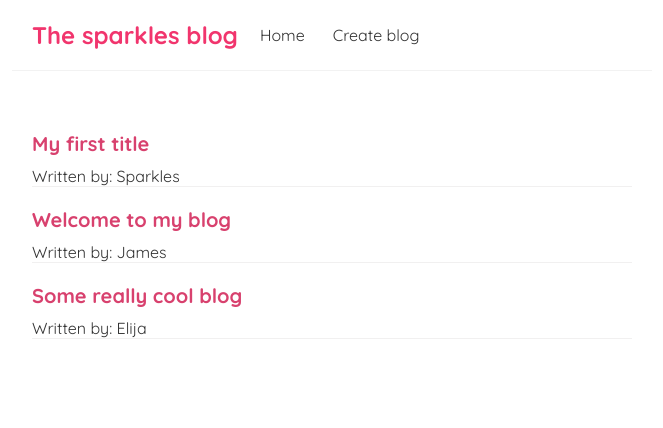
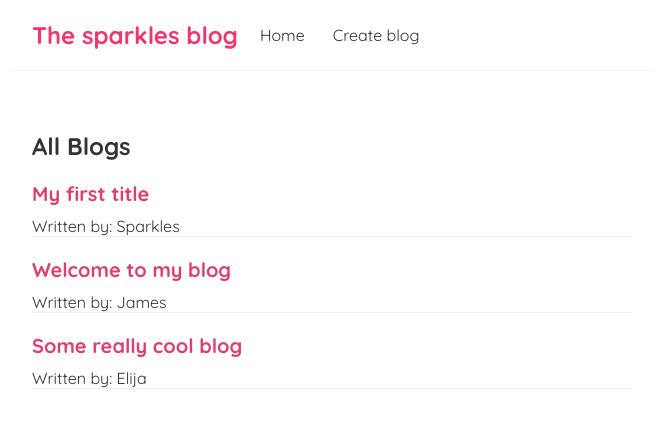
Before and after one commit to sparkle666/bloggy-react, a React (Create React App) app: page / in a window 1280 px wide. Shown: the top 428 px of the page, without its empty margins (308-971 px from the left). Built offline with nearby package versions, Linux system fonts and the light colour scheme; the HTML template or start-up script is replaced by a standard one.

Commit message:
changed to props

```diff
--- /dev/null
+++ b/src/BlogList.js
@@ -0,0 +1,16 @@
+const BlogList = ({blogs, title}) => {
+
+    return (
+        <div className="blog-list">
+            <h2> {title} </h2>
+            <br />
+            { blogs.map((blog) => (
+                <div className="blog-preview" key={blog.id}>
+                    <h2>{blog.title}</h2>
+                    <p>Written by: {blog.author}</p>
+                </div>
+            )) }
+        </div>
+    )
+}
+export default BlogList;
--- a/src/Home.js
+++ b/src/Home.js
@@ -1,4 +1,5 @@
 import { useState } from 'react'
+import BlogList from './BlogList';
 
 const Home = () => {
     const [blogs, setBlogs] = useState([
@@ -9,12 +10,7 @@
 
     return(
         <div className="home">
-            { blogs.map((blog) => (
-                <div className="blog-preview" key={blog.id}>
-                    <h2>{blog.title}</h2>
-                    <p>Written by: {blog.author}</p>
-                </div>
-            )) }
+           <BlogList blogs={blogs} title="All Blogs" />
         </div>
     )
 }
```
